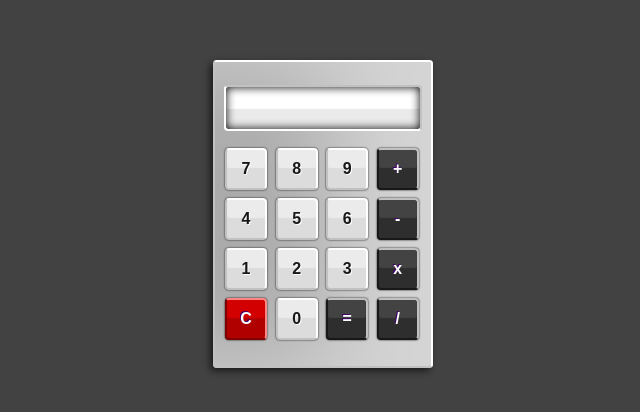
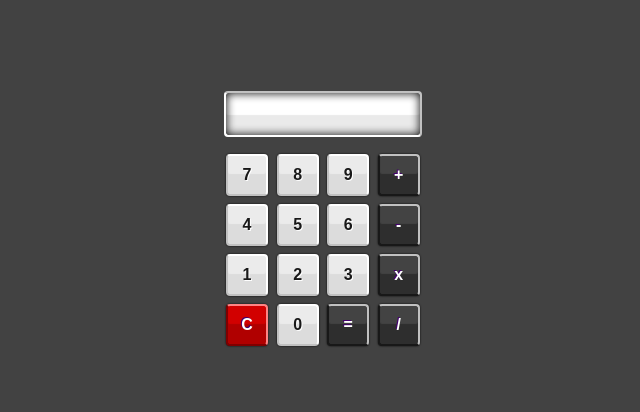
Before and after one commit to sahil22goyat/calculator, a plain HTML site: page calculator project/index.html in a window 1280 px wide. Shown: the part 194-606 px from the top of the page, without its empty margins (325-965 px from the left). Drawn offline with Linux system fonts and the light colour scheme.

Commit message:
Update index.html

```diff
--- a/calculator project/index.html
+++ b/calculator project/index.html
@@ -8,7 +8,7 @@
   </head>
   <body>
   <div class="container">
-	<fieldset id="container">
+
 		<form name="calculator">
 
 			<input id="display" type="text" name="display" readonly>
@@ -33,7 +33,7 @@
 			<input class="button mathButtons" type="button" value="=" onclick="calculator.display.value = eval(calculator.display.value)">
 			<input class="button mathButtons" type="button" value="/" onclick="calculator.display.value += ' / '">
 		</form>
-	</fieldset>
+
 </div>
   </body>
 </html>
```
